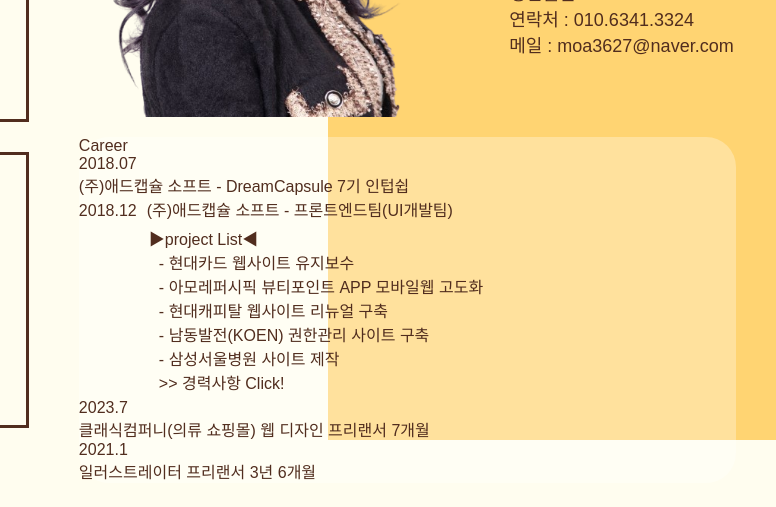
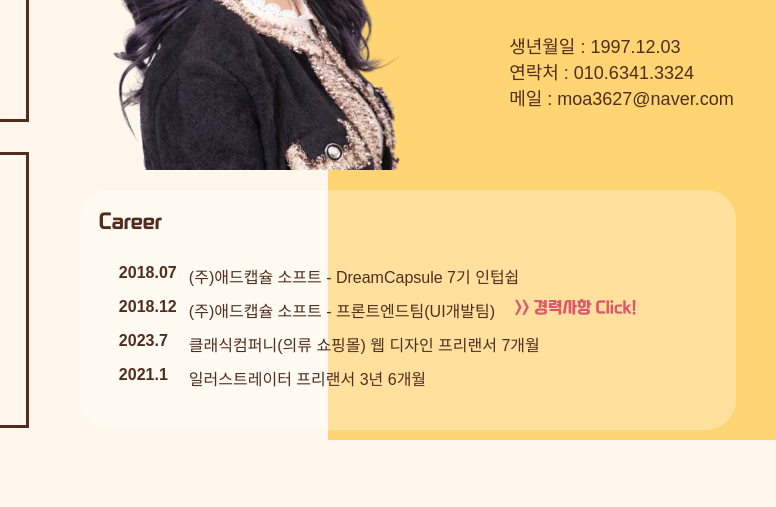
Before and after one commit to yumerry1203/portfolio, a plain HTML site: page index.html in a window 1280 px wide. Shown: the part 1960-2467 px from the top of the page, 504-1280 px from the left. Drawn offline with nearby package versions, Linux system fonts and the light colour scheme; some icons are missing; a web font is replaced by a local one.

Commit message:
2024-07-19-1차

```diff
--- a/css/common.css
+++ b/css/common.css
@@ -1,7 +1,7 @@
 :root{
   --yellow:#FFD472;
   --brown:#512D1E;
-  --beige:#FFFDEF;
+  --beige:#fff7ec;
   --green:#A6D4BE;
   --purple:#E5B2E0;
   --pink:#FFB9C5;
--- a/css/layout.css
+++ b/css/layout.css
@@ -1,7 +1,7 @@
 /* Intro */
 #intro{
   height: 100vh;
-  background:url(../image/intro.png)no-repeat center/cover;
+  background:url(../image/intro2.png)no-repeat center/cover;
 }
 
 /* index */
@@ -165,15 +165,6 @@
   position: absolute;
   top:105%;
 }
-.not-flex p{
-  display:inline-block;
-  margin-left:10px;
-}
-.not-flex ul{
-  margin-left:70px;
-  padding:5px 0;
-}
-.not-flex ul li:not(:first-child){padding-left:10px;}
 .license h3{ background-color: var(--purple);}
 .education h3{ background-color: var(--pink);}
 .education span{
@@ -237,6 +228,31 @@
 .career{
   background-color: rgba(255, 255, 255, 0.3);
   border-radius: 30px;
+  padding:20px;
+}
+.career>p{
+  font-family: sebang_B, sans-serif;
+  font-size: 20px;
+}
+.career ul{padding:20px;}
+.career ul li {
+  display: flex;
+  column-gap: 20px;
+  margin-top:10px;
+}
+.career ul li span{
+  display: block;
+  width: 50px;
+  font-weight: bold;
+}
+#career_move{
+  color:#db576d;
+  font-family:sebang_B, sans-serif;
+  animation: click-ani linear 0.4s infinite;
+}
+@keyframes click-ani{
+  0%{transform: skewY(-3deg);}
+  100%{transform: skewY(3deg);}
 }
 .skill_item {
   display:flex;
@@ -757,6 +773,7 @@
   box-shadow:7px 7px 0 var(--brown);
   text-indent: -999999px;
   cursor: pointer;
+  opacity: 0.8;
 }
 .graphic_grid .item:nth-child(1){
   grid-area:span 2/span 1;
@@ -798,7 +815,11 @@
   background:url(../image/gd-11.png)no-repeat center/cover;
 }
 
-
+.graphic_grid .item:hover{
+  transform: skewY(-5deg);
+  transition:0.5s;
+  opacity: 1;
+}
 
 .graphic_grid .item img{
   width: inherit;
@@ -932,7 +953,10 @@
   text-align: center;
   cursor: pointer;
 }
-
+.file_list .item:hover{
+  transform:scale(1.1);
+  transition:0.2s;
+}
 .file_list .item span{
   display: block;
 }
--- a/css/reset.css
+++ b/css/reset.css
@@ -8,8 +8,8 @@
 body{
   font-family: Line_R, sans-serif;
   overflow: hidden;
-  background-color: #FFFDEF;
-  color:#512D1E;
+  background-color:var(--beige);
+  color:var(--brown);
 
 }
 
--- a/index.html
+++ b/index.html
@@ -160,22 +160,6 @@
               <img src="image/sub-skill-05.png" alt="bootstrap">
               <img src="image/sub-skill-06.png" alt="react">
             </div>
-            <!-- <ul>
-              <li><span>2018.07</span><p>(주)애드캡슐 소프트 -  DreamCapsule 7기 인텁쉽</p></li>
-              <li class="not-flex"><span>2018.12</span><p>(주)애드캡슐 소프트 - 프론트엔드팀(UI개발팀)</p>
-                <ul>
-                  <li>▶project List◀</li>
-                  <li>- 현대카드 웹사이트 유지보수</li>
-                  <li>- 아모레퍼시픽 뷰티포인트 APP 모바일웹 고도화</li>
-                  <li>- 현대캐피탈 웹사이트 리뉴얼 구축</li>
-                  <li>- 남동발전(KOEN) 권한관리 사이트 구축</li>
-                  <li>- 삼성서울병원 사이트 제작</li>
-                  <li><a href="#career" id="career_move">>> 경력사항 Click!</a></li>
-                </ul>
-              </li>
-              <li><span>2023.7</span><p>클래식컴퍼니(의류 쇼핑몰) 웹 디자인 프리랜서 7개월</p></li>
-              <li><span>2021.1</span><p>일러스트레이터 프리랜서 3년 6개월</p></li>
-            </ul> -->
           </div>
         </div>
 
@@ -198,8 +182,8 @@
             <p>Career</p>
             <ul>
               <li><span>2018.07</span><p>(주)애드캡슐 소프트 -  DreamCapsule 7기 인텁쉽</p></li>
-              <li class="not-flex"><span>2018.12</span><p>(주)애드캡슐 소프트 - 프론트엔드팀(UI개발팀)</p>
-                <ul>
+              <li class="not-flex"><span>2018.12</span><p>(주)애드캡슐 소프트 - 프론트엔드팀(UI개발팀)</p><a href="#career" id="career_move">>> 경력사항 Click!</a>
+                 <!--<ul>
                   <li>▶project List◀</li>
                   <li>- 현대카드 웹사이트 유지보수</li>
                   <li>- 아모레퍼시픽 뷰티포인트 APP 모바일웹 고도화</li>
@@ -207,7 +191,7 @@
                   <li>- 남동발전(KOEN) 권한관리 사이트 구축</li>
                   <li>- 삼성서울병원 사이트 제작</li>
                   <li><a href="#career" id="career_move">>> 경력사항 Click!</a></li>
-                </ul>
+                </ul>-->
               </li>
               <li><span>2023.7</span><p>클래식컴퍼니(의류 쇼핑몰) 웹 디자인 프리랜서 7개월</p></li>
               <li><span>2021.1</span><p>일러스트레이터 프리랜서 3년 6개월</p></li>
@@ -607,7 +591,7 @@
               <span class="career_year">2024.</span>
               <span class="career_company">(주)클래식컴퍼니</span>
             </div>
-            <a href="https://classic-blanc.com/"><span>SITE</span><span class="material-symbols-outlined">
+            <a href="https://classic-blanc.com/" target="_blank"><span>SITE</span><span class="material-symbols-outlined">
               trending_flat
               </span></a>
           </li>
@@ -620,7 +604,7 @@
               <span class="career_year">2020.</span>
               <span class="career_company">(주)애드캡슐소프트</span>
             </div>
-            <a href="https://classic-blanc.com/"><span>SITE</span><span class="material-symbols-outlined">
+            <a href="https://www.hyundaicard.com/index.jsp" target="_blank"><span>SITE</span><span class="material-symbols-outlined">
               trending_flat
               </span></a>
           </li>
@@ -633,7 +617,7 @@
               <span class="career_year">2019.</span>
               <span class="career_company">(주)애드캡슐소프트</span>
             </div>
-            <a href="https://classic-blanc.com/"><span>SITE</span><span class="material-symbols-outlined">
+            <a href="https://www.hyundaicapital.com/main/main/CPMNMN0101.hc" target="_blank"><span>SITE</span><span class="material-symbols-outlined">
               trending_flat
               </span></a>
           </li>
@@ -646,7 +630,7 @@
               <span class="career_year">2019.</span>
               <span class="career_company">(주)애드캡슐소프트</span>
             </div>
-            <a href="https://classic-blanc.com/"><span>SITE</span><span class="material-symbols-outlined">
+            <a href="#none"><span>SITE</span><span class="material-symbols-outlined">
               trending_flat
               </span></a>
           </li>
@@ -659,7 +643,7 @@
               <span class="career_year">2019.</span>
               <span class="career_company">(주)애드캡슐소프트</span>
             </div>
-            <a href="https://classic-blanc.com/"><span>SITE</span><span class="material-symbols-outlined">
+            <a href="http://www.samsunghospital.com/home/cancer/main/index.do" target="_blank"><span>SITE</span><span class="material-symbols-outlined">
               trending_flat
               </span></a>
           </li>
@@ -672,7 +656,7 @@
               <span class="career_year">2018.</span>
               <span class="career_company">(주)애드캡슐소프트</span>
             </div>
-            <a href="https://classic-blanc.com/"><span>SITE</span><span class="material-symbols-outlined">
+            <a href="#none" target="_blank"><span>SITE</span><span class="material-symbols-outlined">
               trending_flat
               </span></a>
           </li>
```
Also changed, not shown: image/intro2.png (added).
